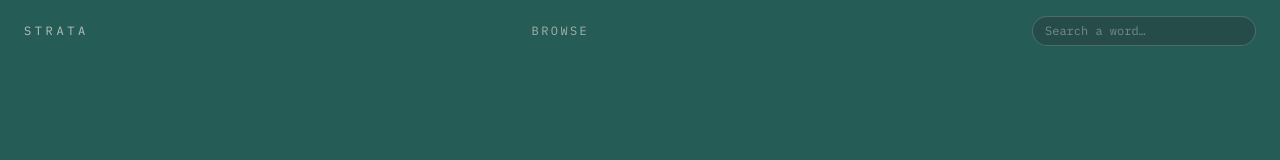
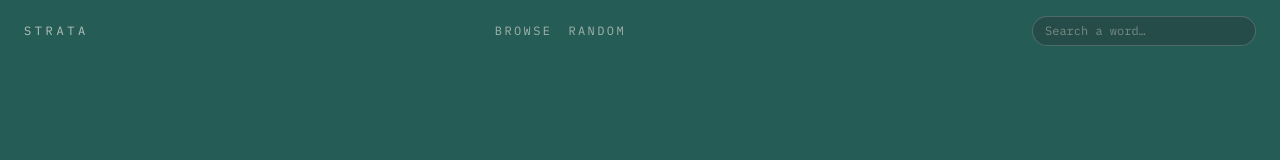
Before and after one commit to lmdrew96/strata, a Next.js app: page / in a window 1280 px wide. Shown: the top 160 px of the page. Built offline with nearby package versions, Linux system fonts and the light colour scheme; no server answers; the database is empty.

Commit message:
feat: add a random-word nav link
Adds /random, a route handler that picks a random approved flagship
word and redirects into its page, plus a "Random" link in the Header
nav row. Plain <a>, not next/link, since it targets a route handler
rather than a page.

ChaosPatch 0d33512f

```diff
--- a/src/app/Header.tsx
+++ b/src/app/Header.tsx
@@ -38,6 +38,14 @@ export function Header() {
         >
           Browse
         </Link>
+        {/* Plain <a>, not <Link> -- /random is a route handler, not a page,
+            and always needs a fresh redirect rather than a cached RSC fetch. */}
+        <a
+          href="/random"
+          className="font-data text-xs tracking-[0.2em] text-strata-parchment/60 uppercase transition-colors hover:text-strata-parchment"
+        >
+          Random
+        </a>
       </nav>
       <form onSubmit={handleSubmit} className="flex items-center gap-2">
         <input
--- /dev/null
+++ b/src/app/random/route.ts
@@ -0,0 +1,18 @@
+import { eq, sql } from "drizzle-orm";
+import { NextResponse } from "next/server";
+import { db } from "../../db";
+import { flagshipWords } from "../../db/schema";
+
+// A plain route handler (not a page) so the nav link can be a bare <a href>
+// -- no client JS needed to pick and jump to a word.
+export async function GET(request: Request) {
+  const [word] = await db
+    .select({ headword: flagshipWords.headword })
+    .from(flagshipWords)
+    .where(eq(flagshipWords.status, "approved"))
+    .orderBy(sql`random()`)
+    .limit(1);
+
+  const destination = word ? `/word/${encodeURIComponent(word.headword)}` : "/";
+  return NextResponse.redirect(new URL(destination, request.url));
+}
```
